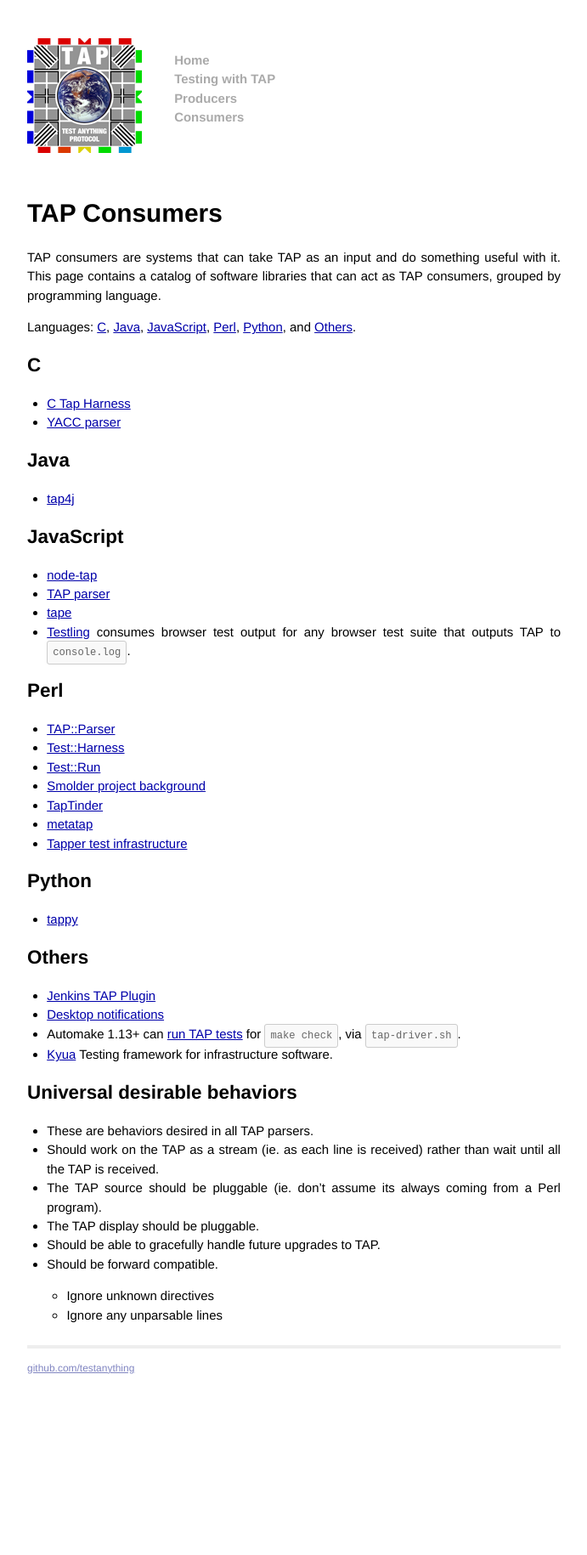
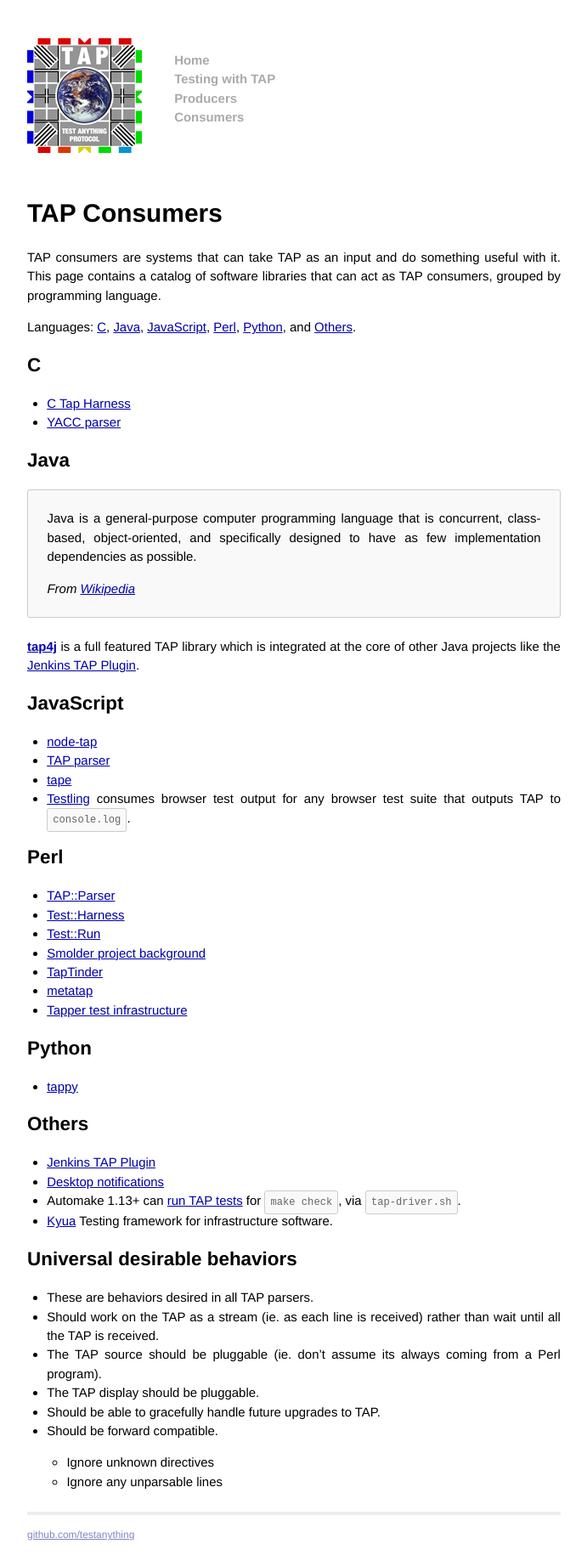
Before and after one commit to TestAnything/testanything.github.io, a Jekyll site: the page built from consumers.md, in a window 1280 px wide. Shown: the whole page at 85% size, without its empty margins (294-985 px from the left). Built offline with Jekyll 4.4.1, drawn with Linux system fonts in a browser that asks for light colours; before the commit the page ends 1633 px from its top, so only the background shows below that.

Commit message:
Update Java consumers section.

```diff
--- a/consumers.md
+++ b/consumers.md
@@ -27,7 +27,15 @@
 
 ## <a id="java"></a> [Java](#java)
 
-- [tap4j](http://sourceforge.net/projects/tap4j/)
+> Java is a general-purpose computer programming language that is concurrent,
+> class-based, object-oriented, and specifically designed to have as
+> few implementation dependencies as possible.
+>
+> *From [Wikipedia](https://en.wikipedia.org/wiki/Java_%28programming_language%29)*
+
+**[tap4j](http://www.tap4j.org/)** is a full featured TAP library which
+is integrated at the core of other Java projects like the
+[Jenkins TAP Plugin](https://wiki.jenkins-ci.org/display/JENKINS/TAP+Plugin).
 
 ## <a id="javascript"></a> [JavaScript](#javascript)
 
```
